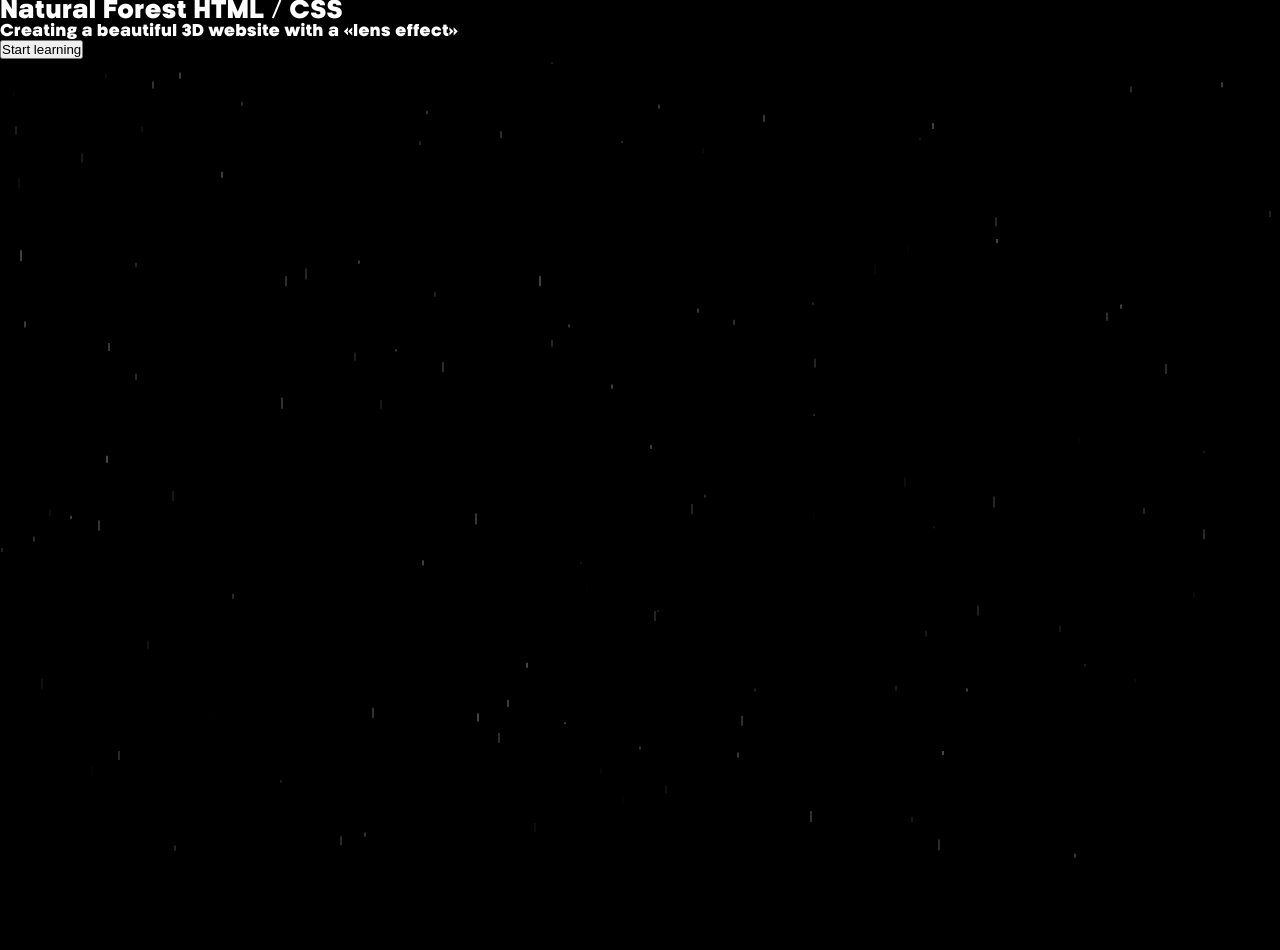
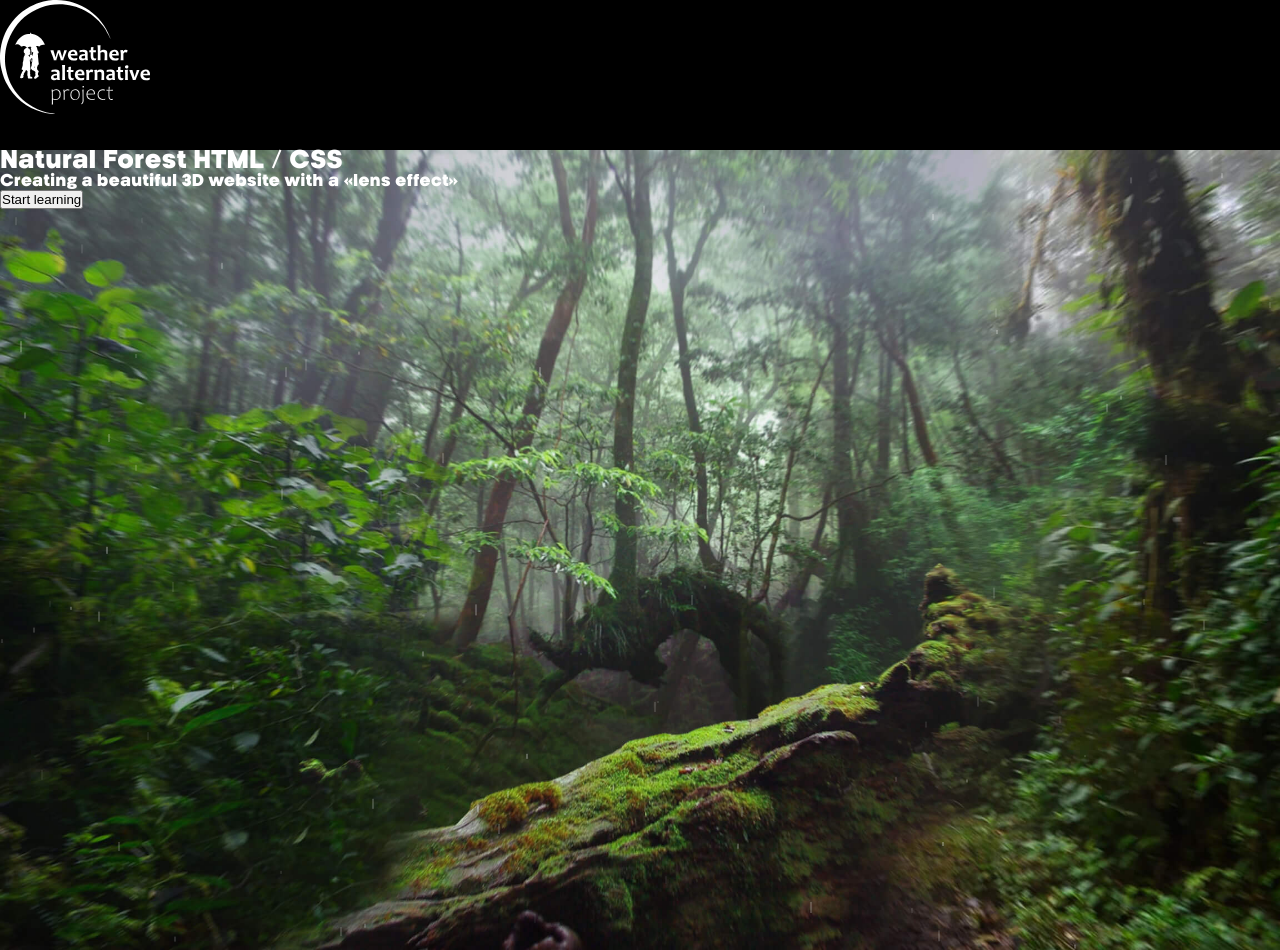
Before and after one commit to Faitsumaru/parallax-3d-site, a plain HTML site: page index.html in a window 1280 px wide. Shown: the top 950 px of the page. Drawn offline with Linux system fonts and the light colour scheme.

Commit message:
scss styles for layers layout

```diff
--- /dev/null
+++ b/css/style.scss
@@ -0,0 +1,25 @@
+.logo {
+    width: 150px;
+    height: 150px;
+    background-repeat: no-repeat;
+}
+
+.layers {
+    perspective: 1000px;
+
+    &__container {
+        height: 100vh;
+        transform-style: preserve-3d;
+    }
+
+    &__item {
+        position: absolute;
+        top: 0;
+        right: 0;
+        left: 0;
+        bottom: 0;
+        background-size: cover;
+        background-position: center;
+        transform: rotateX(30deg) rotateY(30px);
+    }
+}
--- a/index.html
+++ b/index.html
@@ -4,7 +4,8 @@
     <meta charset="UTF-8">
     <meta name="viewport" content="width=device-width, initial-scale=1.0">
     <title>Parallax 3D</title>
-    <link rel="stylesheet" href="css/main.css">
+    <link rel="stylesheet" href="css/dist/style.css">
+    <link rel="stylesheet" href="css/global.css">
     <link rel="stylesheet" href="css/fonts.css">
     <script src="js/app.js" defer></script>
     <script src="libs/rain.js" defer></script>
```
Also changed, not shown: css/dist/style.css (added), css/global.css (renamed from css/main.css).
